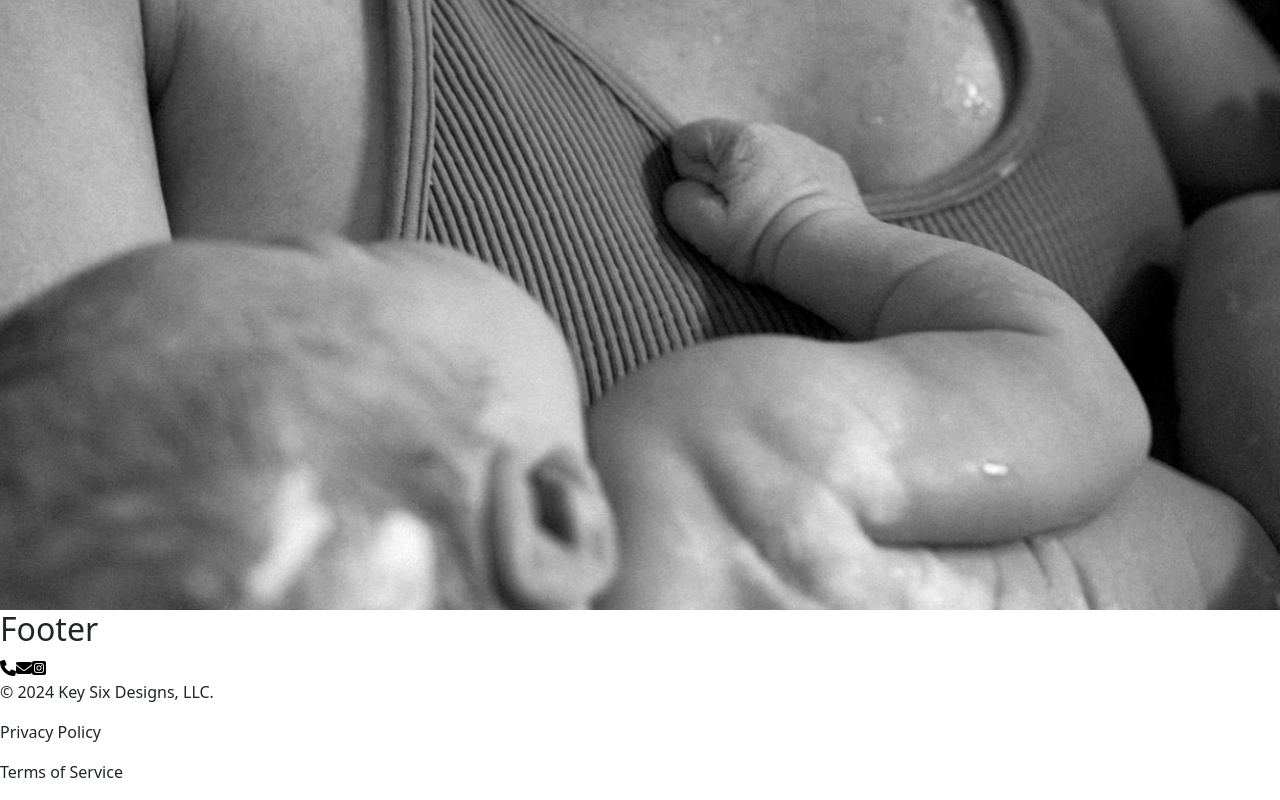
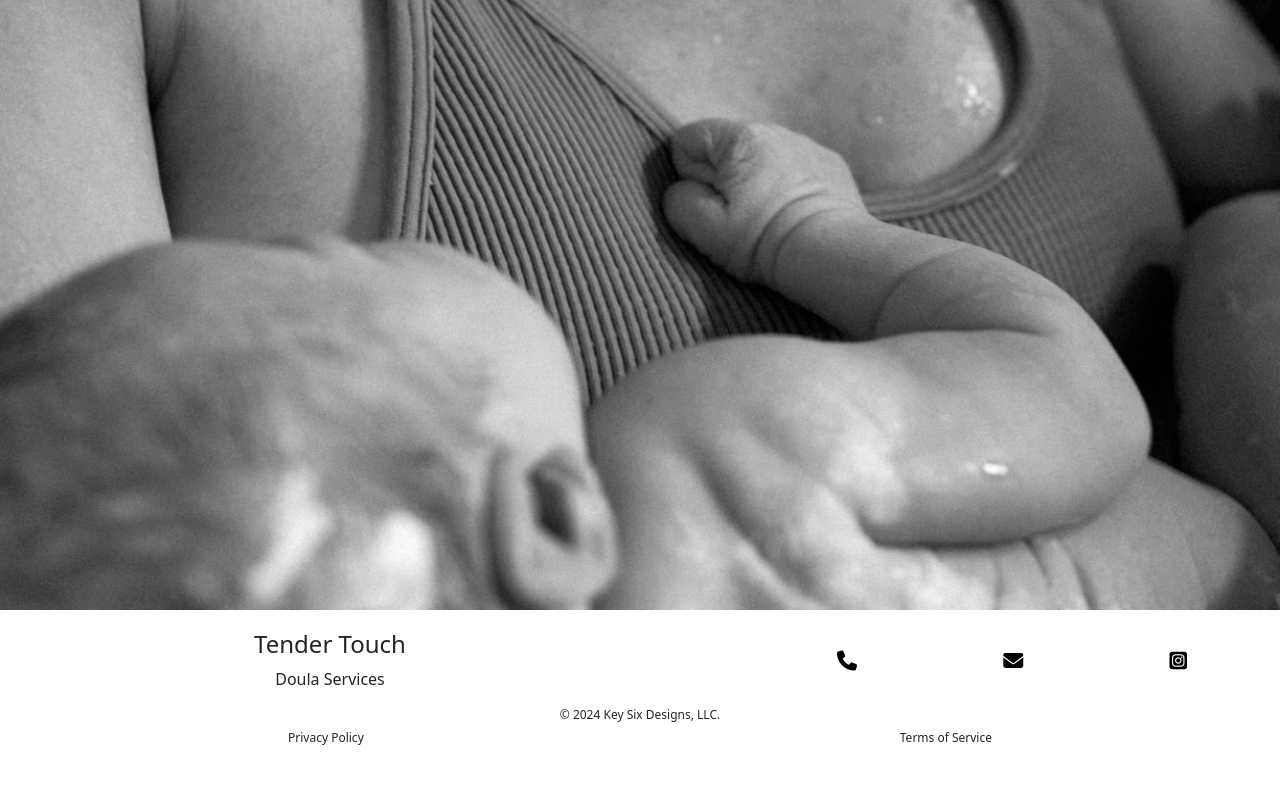
Before and after one commit to AHudg/holistic, a React (Vite) app: page / in a window 1280 px wide. Shown: the part 530-1330 px from the top of the page. Built offline with nearby package versions, Linux system fonts and the light colour scheme.

Commit message:
Styled footer basic design

```diff
--- a/src/components/Footer/Footer.jsx
+++ b/src/components/Footer/Footer.jsx
@@ -20,20 +20,30 @@ function Footer({ setModalClass }) {
 
   return (
     <footer id="footer">
-      <h2>Footer</h2>
+      <div>
+        <div className="logo">
+          <h4>Tender Touch</h4>
+          <span>Doula Services</span>
+        </div>
+        <div className="footerContact">
           <a href="tel:979-900-6015">
-        <i className="fa-solid fa-phone"></i>
+            <i className="fa-solid fa-phone fa-lg"></i>
           </a>
           <a href="mailto:katherine.ellis333@gmail.com" target="_blank">
-        <i className="fa-solid fa-envelope"></i>
+            <i className="fa-solid fa-envelope fa-lg"></i>
           </a>
           <a href="http://instagram.com/_u/katherinee.ellis/" target="_blank">
-        <i className="fa-brands fa-square-instagram"></i>
+            <i className="fa-brands fa-square-instagram fa-lg"></i>
           </a>
-      {/* Site Map, Privacy Policy, Terms of Service, Social Media, Logo, Contact Information, Copyright */}
+        </div>
+      </div>
+      <div className="legal">
         <p>&copy; 2024 Key Six Designs, LLC.</p>
+        <div>
           <p onClick={handlePrivacy}>Privacy Policy</p>
           <p onClick={handleToS}>Terms of Service</p>
+        </div>
+      </div>
 
       {openPrivacy ? (
         <PrivacyPolicy
--- a/src/components/Footer/footer.css
+++ b/src/components/Footer/footer.css
@@ -1,3 +1,55 @@
+footer {
+  display: flex;
+  flex-direction: column;
+  margin: 20px;
+}
+
+footer > div {
+  display: flex;
+  justify-content: space-between;
+  width: 100%;
+}
+
+.logo {
+  display: flex;
+  flex-direction: column;
+  align-items: center;
+  width: 50%;
+}
+
+h4 {
+  margin: 0;
+}
+
+.footerContact {
+  display: flex;
+  width: 40%;
+  justify-content: space-around;
+  align-items: center;
+}
+
+.legal {
+  display: flex;
+  flex-direction: column;
+  align-items: center;
+}
+
+.legal > p {
+  font-size: 0.75rem;
+  margin: 15px 0 0 0;
+}
+
+.legal > div {
+  display: flex;
+  width: 100%;
+  justify-content: space-around;
+  margin-top: 5px;
+}
+
+.legal > div > p {
+  font-size: 0.75rem;
+}
+
 @media screen and (min-width: 575px) {
 }
 
```
Lines whose indentation alone changed are shown as unchanged.
